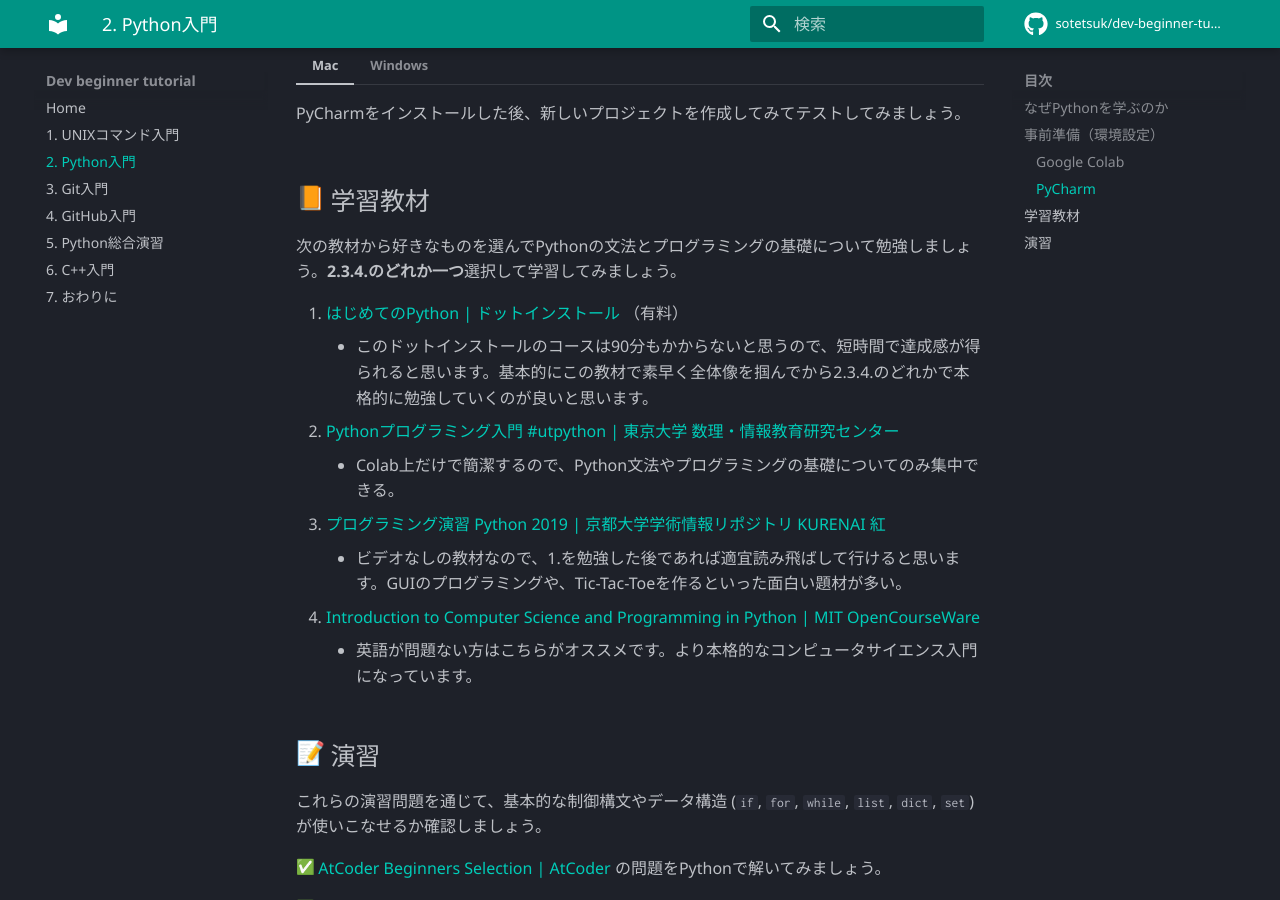
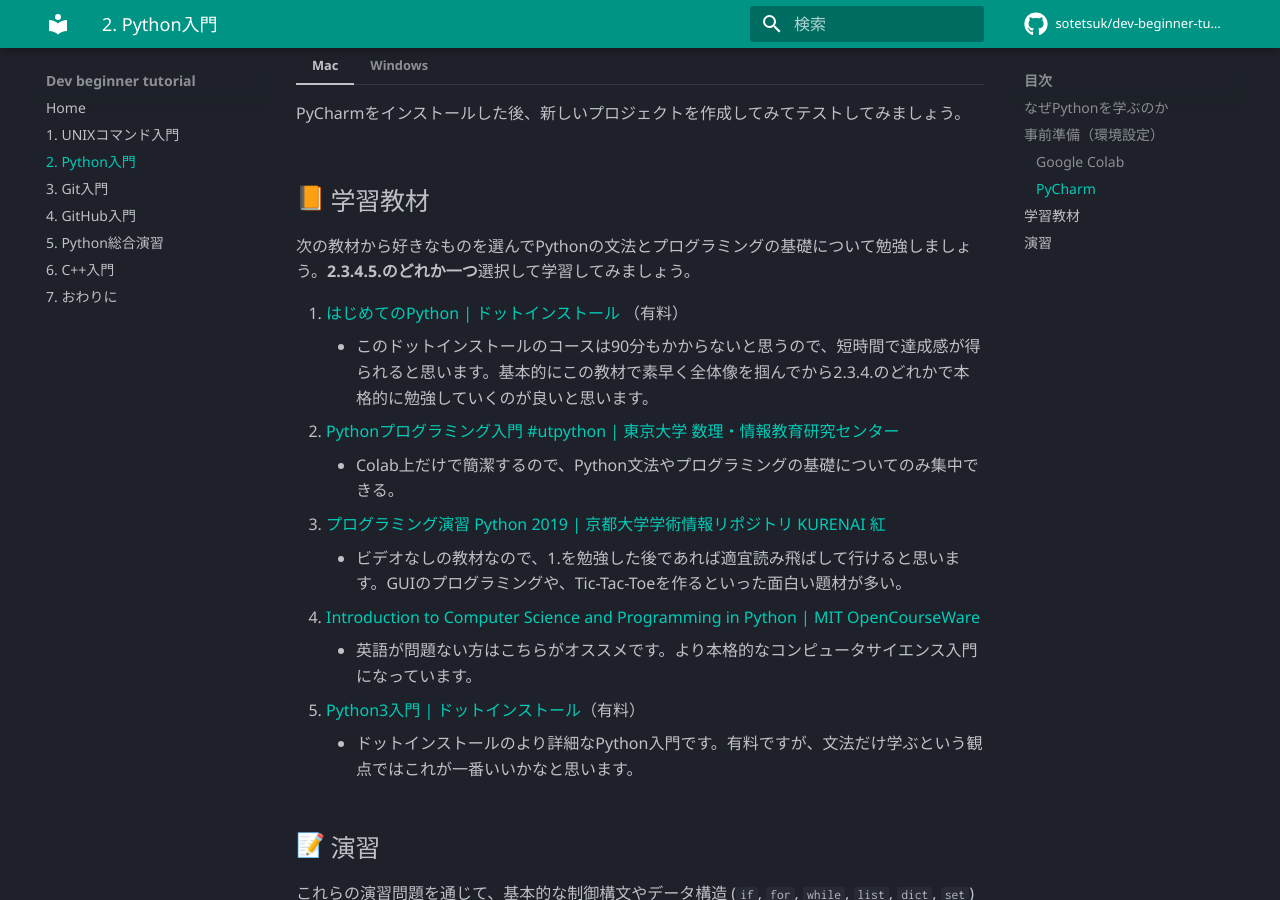
Before and after one commit to sotetsuk/dev-beginner-tutorial, an MkDocs documentation site: the page built from docs/python.md, in a window 1280 px wide and 900 px high, scrolled down 2396 px. Built offline with MkDocs 1.6.1 and Material for MkDocs 9.7.7, drawn with Linux system fonts in a browser that asks for light colours; emoji names are drawn with the system emoji font; comment, search, counter and statistics services are not loaded.

Commit message:
Add additional python resource (#79)

```diff
--- a/docs/python.md
+++ b/docs/python.md
@@ -63,7 +63,7 @@
 
 ## :orange_book: 学習教材
 
-次の教材から好きなものを選んでPythonの文法とプログラミングの基礎について勉強しましょう。**2.3.4.のどれか一つ**選択して学習してみましょう。
+次の教材から好きなものを選んでPythonの文法とプログラミングの基礎について勉強しましょう。**2.3.4.5.のどれか一つ**選択して学習してみましょう。
 
 1. [はじめてのPython | ドットインストール](https://dotinstall.com/lessons/basic_python_v4) （有料）
     - このドットインストールのコースは90分もかからないと思うので、短時間で達成感が得られると思います。基本的にこの教材で素早く全体像を掴んでから2.3.4.のどれかで本格的に勉強していくのが良いと思います。
@@ -73,6 +73,8 @@
     - ビデオなしの教材なので、1.を勉強した後であれば適宜読み飛ばして行けると思います。GUIのプログラミングや、Tic-Tac-Toeを作るといった面白い題材が多い。
 4. [Introduction to Computer Science and Programming in Python | MIT OpenCourseWare](https://ocw.mit.edu/courses/electrical-engineering-and-computer-science/6-0001-introduction-to-computer-science-and-programming-in-python-fall-2016/index.htm)
     - 英語が問題ない方はこちらがオススメです。より本格的なコンピュータサイエンス入門になっています。
+5. [Python3入門 | ドットインストール](https://dotinstall.com/lessons/basic_python_v3)（有料）
+    - ドットインストールのより詳細なPython入門です。有料ですが、文法だけ学ぶという観点ではこれが一番いいかなと思います。
 
 ## :pencil: 演習
 
```
